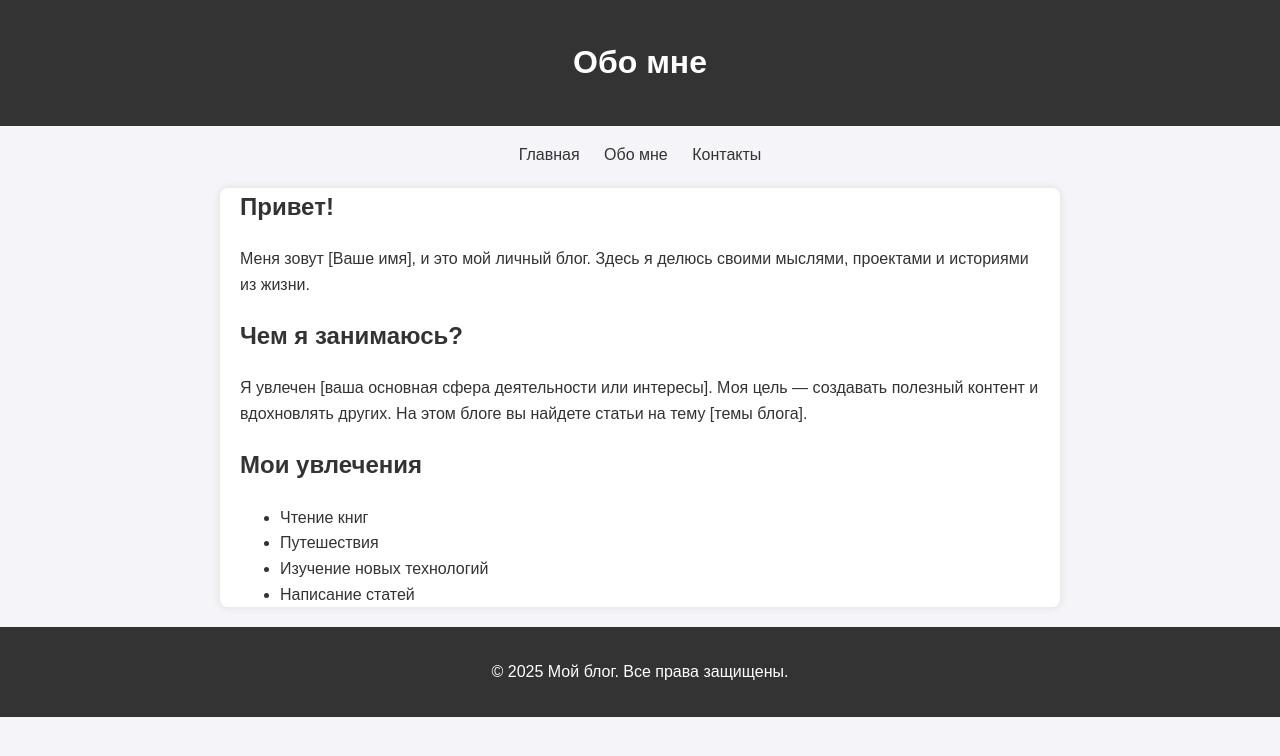
After one commit to KostantinRudenko/Blog-Web-App, a Django app: page /about in a window 1280 px wide. The commit adds this page. Shown: the top 756 px of the page. Run offline with Django 5.2, Linux system fonts and the light colour scheme.

Commit message:
Added about page

```diff
--- a/blog_app/blog_app/urls.py
+++ b/blog_app/blog_app/urls.py
@@ -17,9 +17,10 @@ Including another URLconf
 from django.contrib import admin
 from django.urls import path
 
-from post_app.views import index
+from post_app.views import index, about
 
 urlpatterns = [
     path('admin/', admin.site.urls),
-    path('', index),
+    path('', index, name="index"),
+    path('about', about, name="about"),
 ]
--- /dev/null
+++ b/blog_app/post_app/templates/post_app/about.html
@@ -0,0 +1,43 @@
+{% load static %}
+
+<!DOCTYPE html>
+<html lang="ru">
+<head>
+    <meta charset="UTF-8">
+    <meta name="viewport" content="width=device-width, initial-scale=1.0">
+    <title>Обо мне</title>
+    <link rel="stylesheet" href="{% static 'styles/style.css' %}">
+</head>
+<body>
+    <header>
+        <h1>Обо мне</h1>
+    </header>
+    <nav>
+        <a href="#">Главная</a>
+        <a href="#">Обо мне</a>
+        <a href="#">Контакты</a>
+    </nav>
+    <div class="container">
+        <section>
+            <h2>Привет!</h2>
+            <p>Меня зовут [Ваше имя], и это мой личный блог. Здесь я делюсь своими мыслями, проектами и историями из жизни.</p>
+        </section>
+        <section>
+            <h2>Чем я занимаюсь?</h2>
+            <p>Я увлечен [ваша основная сфера деятельности или интересы]. Моя цель — создавать полезный контент и вдохновлять других. На этом блоге вы найдете статьи на тему [темы блога].</p>
+        </section>
+        <section>
+            <h2>Мои увлечения</h2>
+            <ul>
+                <li>Чтение книг</li>
+                <li>Путешествия</li>
+                <li>Изучение новых технологий</li>
+                <li>Написание статей</li>
+            </ul>
+        </section>
+    </div>
+    <footer>
+        <p>&copy; 2025 Мой блог. Все права защищены.</p>
+    </footer>
+</body>
+</html>
--- a/blog_app/post_app/views.py
+++ b/blog_app/post_app/views.py
@@ -5,3 +5,6 @@ from django.shortcuts import render
 
 def index(request):
     return render(request, 'index.html')
+
+def about(request):
+    return render(request, 'about.html')
```
Also changed, not shown: blog_app/post_app/templates/post_app/index.html (+5 -3 lines).
